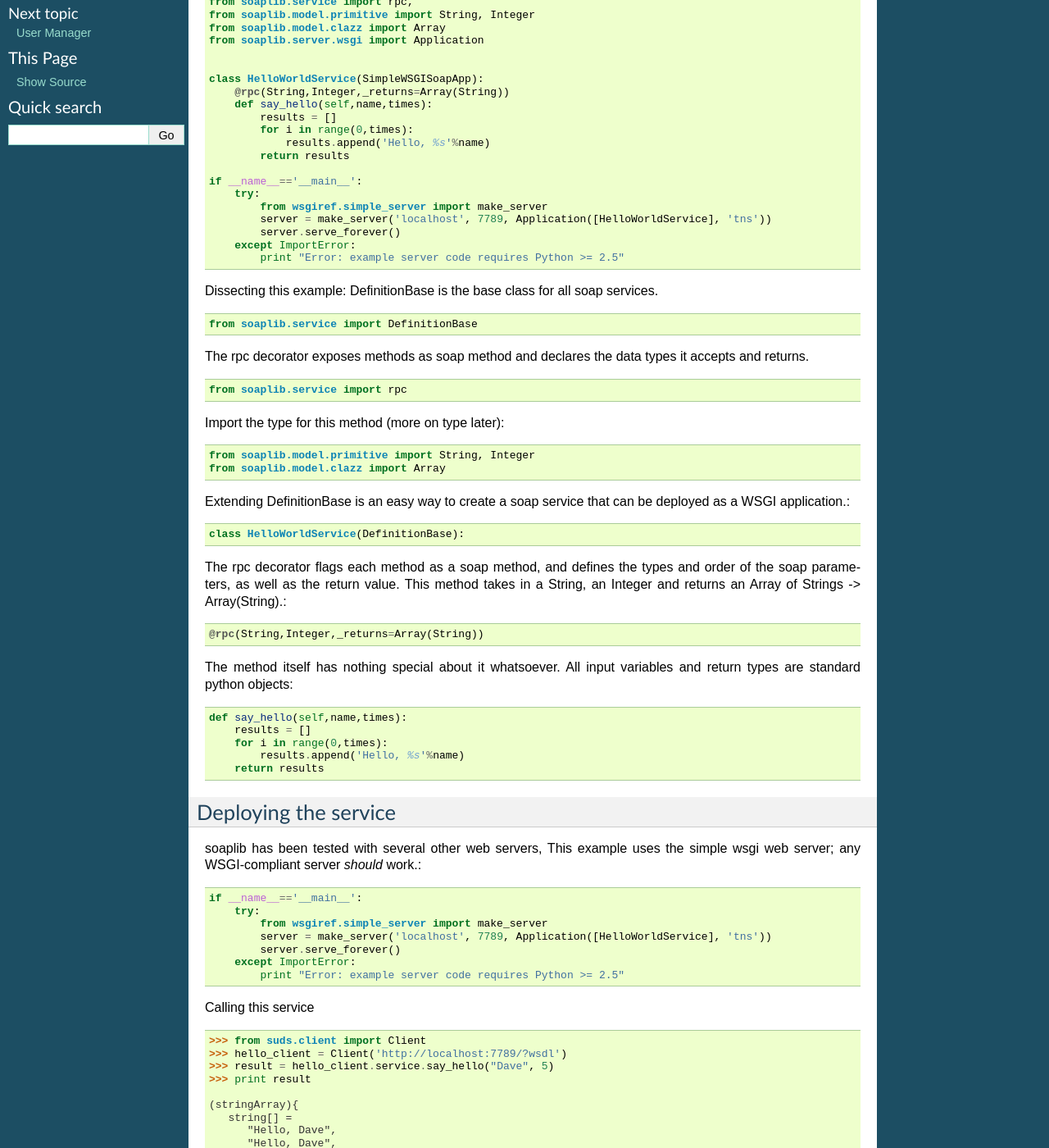
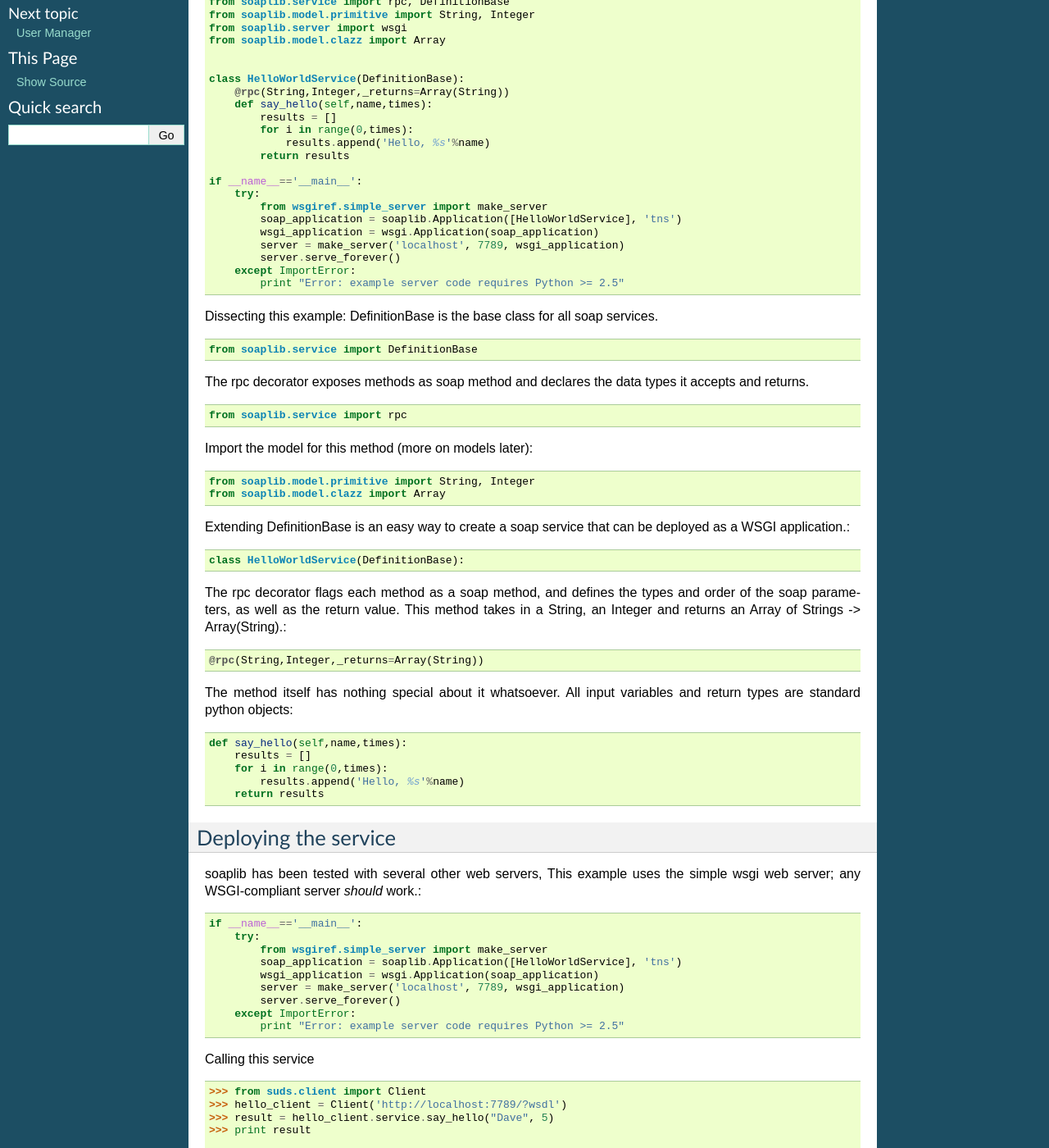
Before and after one commit to arskom/spyne, a Sphinx documentation site: the page built from doc/source/pages/helloworld.rst, in a window 1280 px wide and 1400 px high, scrolled down 212 px. Shown: the whole window at 82% size. Built offline with Sphinx 7.4.7, drawn with Linux system fonts in a browser that asks for light colours; pages that are not in the unit, such as notebooks, are missing from menus; some of the changed text lies outside the part shown.

```diff
--- a/doc/source/pages/binaryfiles.rst
+++ b/doc/source/pages/binaryfiles.rst
@@ -73,5 +73,7 @@ An example service for archiving documents::
 
     if __name__=='__main__':
         from wsgiref.simple_server import make_server
-        server = make_server('localhost', 7789, Application([DocumentArchiver], 'tns'))
+        soap_app = soaplib.Application([DocumentArchiver], 'tns')
+        wsgi_app = wsgi.Application(soap_app)
+        server = make_server('localhost', 7789, wsgi_app)
         server.serve_forever()
--- a/doc/source/pages/helloworld.rst
+++ b/doc/source/pages/helloworld.rst
@@ -8,14 +8,14 @@ Declaring a Soaplib Service
 
 ::
 
-    from soaplib.service import DefinitionBase
-    from soaplib.service import rpc,
+    import soaplib
+    from soaplib.service import rpc, DefinitionBase
     from soaplib.model.primitive import String, Integer
+    from soaplib.server import wsgi
     from soaplib.model.clazz import Array
-    from soaplib.server.wsgi import Application
 
 
-    class HelloWorldService(SimpleWSGISoapApp):
+    class HelloWorldService(DefinitionBase):
         @rpc(String,Integer,_returns=Array(String))
         def say_hello(self,name,times):
             results = []
@@ -26,7 +26,9 @@ Declaring a Soaplib Service
     if __name__=='__main__':
         try:
             from wsgiref.simple_server import make_server
-            server = make_server('localhost', 7789, Application([HelloWorldService], 'tns'))
+            soap_application = soaplib.Application([HelloWorldService], 'tns')
+            wsgi_application = wsgi.Application(soap_application)
+            server = make_server('localhost', 7789, wsgi_application)
             server.serve_forever()
         except ImportError:
             print "Error: example server code requires Python >= 2.5"
@@ -40,7 +42,7 @@ data types it accepts and returns. ::
 
     from soaplib.service import rpc
 
-Import the type for this method (more on type later)::
+Import the model for this method (more on models later)::
 
     from soaplib.model.primitive import String, Integer
     from soaplib.model.clazz import Array
@@ -75,7 +77,9 @@ simple wsgi web server; any WSGI-compliant server *should* work.::
     if __name__=='__main__':
         try:
             from wsgiref.simple_server import make_server
-            server = make_server('localhost', 7789, Application([HelloWorldService], 'tns'))
+            soap_application = soaplib.Application([HelloWorldService], 'tns')
+            wsgi_application = wsgi.Application(soap_application)
+            server = make_server('localhost', 7789, wsgi_application)
             server.serve_forever()
         except ImportError:
             print "Error: example server code requires Python >= 2.5"
--- a/doc/source/pages/message_api.rst
+++ b/doc/source/pages/message_api.rst
@@ -9,7 +9,7 @@ the type. ::
 
     >>> from soaplib.soap import Message
     >>> from soaplib.model.primitive import String, Integer, Float
-    >>> import cElementTree as et
+    >>> import lxml.etree as et
     >>> message = Message('myFunction',[('a',String),('b',Integer),('c',Float)])
     >>> print et.tostring(message.to_parent_element('a',13,3.14))
     <myFunction><a xmlns="" xsi:type="xs:string">a</a><b xmlns="" xsi:type="xs:int">13</b><c xmlns="" xsi:type="xs:float">3.14</c></myFunction>
--- a/doc/source/pages/serializer_api.rst
+++ b/doc/source/pages/serializer_api.rst
@@ -1,4 +1,4 @@
-Serializer API
+Model API
 ==============
 In soaplib, the type are the components responsible for converting indivdual parameters to and from xml, as well
 as supply the information necessary to build the wsdl. Soaplib has many built-in type that give you most of the
--- a/doc/source/pages/serializers.rst
+++ b/doc/source/pages/serializers.rst
@@ -1,5 +1,5 @@
 
-Serializers
+Models
 ===========
 
 In soaplib, the type are the components responsible for converting
```
Also changed, not shown: other parts of doc/source/pages/binaryfiles.rst (+1 -1 lines), doc/source/pages/usermanager.rst (+6 -2 lines), 6 other files.
